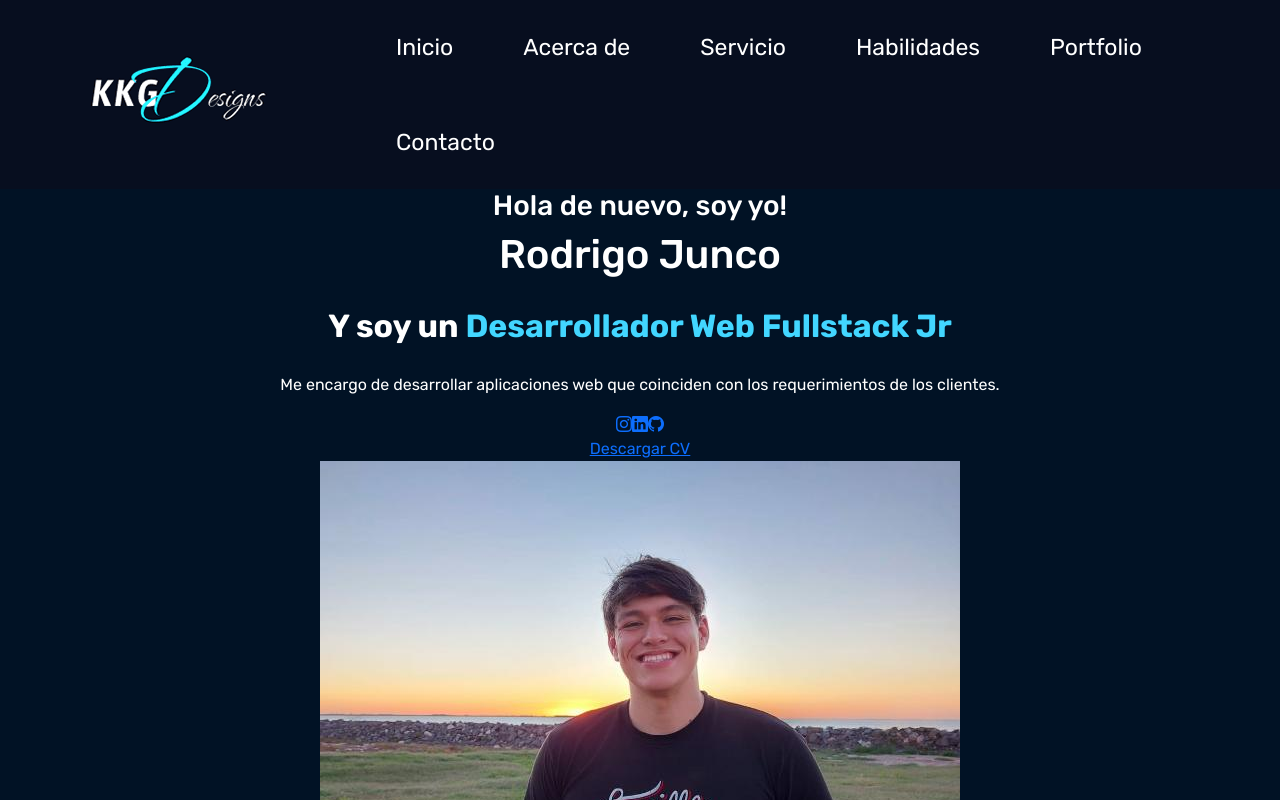
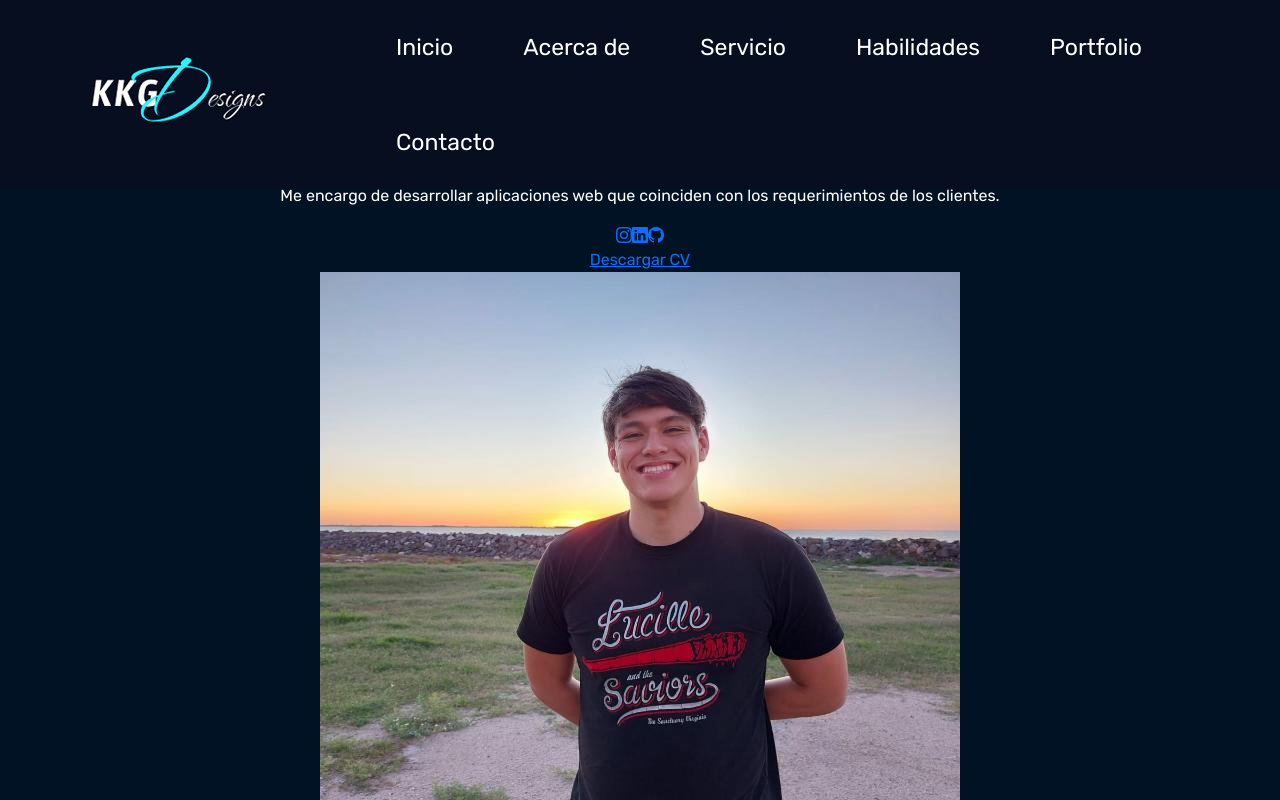
Before and after one commit to RPJunco/my-portfolio-react, a React (Vite) app: page / in a window 1280 px wide. Shown: the top 800 px of the page. Built offline with nearby package versions, Linux system fonts and the light colour scheme.

Commit message:
Se agrego la propiedad 'position' con el valor 'fixed' al header. Ademas se crearon variables para identificar los colores de la clase 'nav-link'

```diff
--- a/src/Component/Header/Header.css
+++ b/src/Component/Header/Header.css
@@ -1,13 +1,16 @@
 :root {
     --header-bgcolor: #070e1f;
 
+    --nav-link-hover-bgc: white;
     --nav-link-hover-color: #070e1f;
+    --nav-link-color: white;
 }
 
 
 .header {
     width: 100%;
     background-color: var(--header-bgcolor);
+    position: fixed;
 }
 
 .navbar .container-fluid {
@@ -26,13 +29,13 @@
 
 .nav-link{
     padding: 30px 35px !important;
-    color: white !important;
+    color: var(--nav-link-color) !important;
     font-size: 23px !important;
     transition: background-color 1.9s, color 1.9s !important;
 }
 
 .nav-link:hover {
-    background-color: white;
+    background-color: var(--nav-link-hover-bgc);
     color: var(--nav-link-hover-color) !important;
 }
 
```
